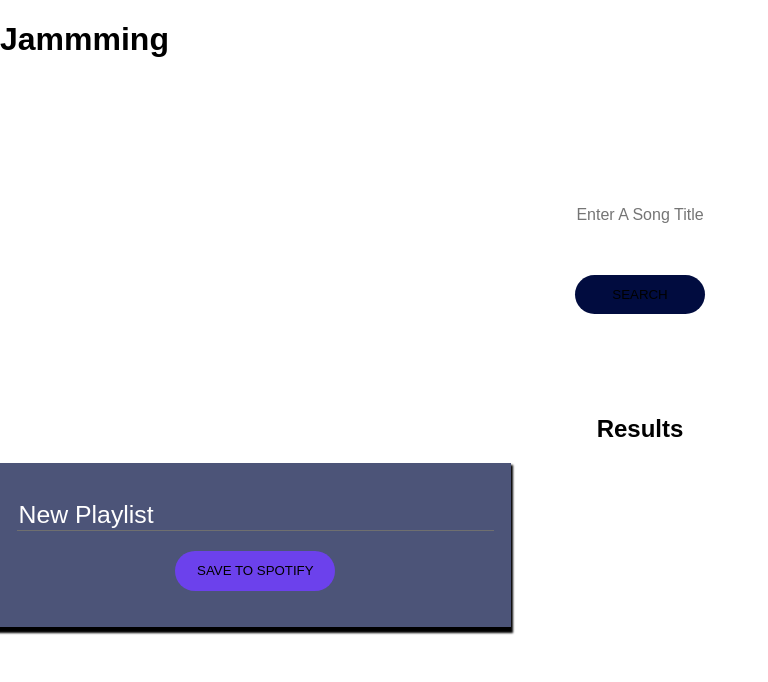
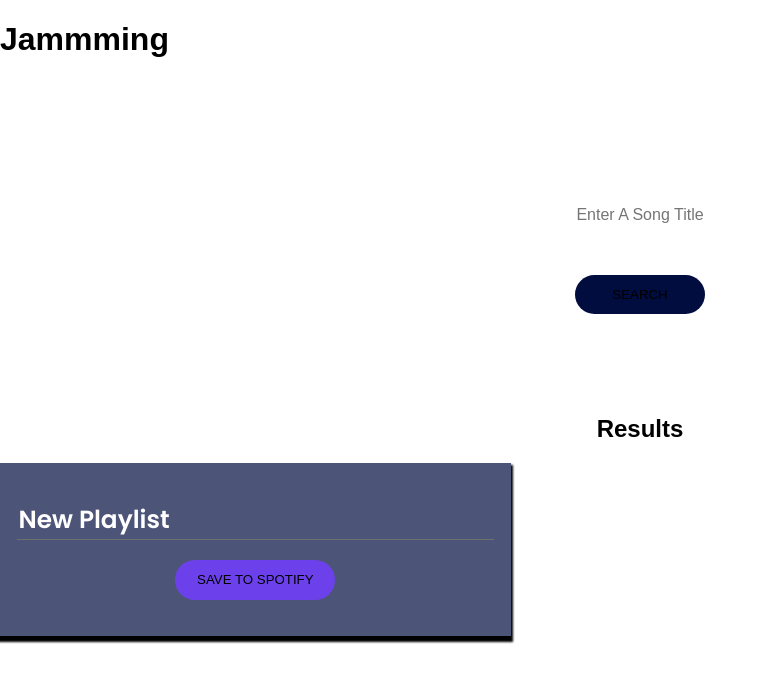
Before and after one commit to pearviracha/Jammming, a React (Create React App) app: page / in a window 1280 px wide. Shown: the top 682 px of the page, without its empty margins (0-768 px from the left). Built offline with nearby package versions, Linux system fonts and the light colour scheme.

Commit message:
revision

```diff
--- a/public/index.html
+++ b/public/index.html
@@ -1,4 +1,5 @@
-<!DOCTYPE html>
+
+<!doctype html>
 <html lang="en">
   <head>
     <meta charset="utf-8">
@@ -10,15 +11,10 @@
     -->
     <link rel="manifest" href="%PUBLIC_URL%/manifest.json">
     <link rel="shortcut icon" href="%PUBLIC_URL%/favicon.ico">
-    <!--
-      Notice the use of %PUBLIC_URL% in the tags above.
-      It will be replaced with the URL of the `public` folder during the build.
-      Only files inside the `public` folder can be referenced from the HTML.
+    <link href="https://fonts.googleapis.com/css?family=Poppins:600" rel="stylesheet">
+    <link href="https://fonts.googleapis.com/css?family=Work+Sans:300,500" rel="stylesheet">
+    <link href="/jammming/public/index.html">
 
-      Unlike "/favicon.ico" or "favicon.ico", "%PUBLIC_URL%/favicon.ico" will
-      work correctly both with client-side routing and a non-root public URL.
-      Learn how to configure a non-root public URL by running `npm run build`.
-    -->
     <title>React App</title>
   </head>
   <body>
@@ -29,10 +25,8 @@
     <!--
       This HTML file is a template.
       If you open it directly in the browser, you will see an empty page.
-
       You can add webfonts, meta tags, or analytics to this file.
       The build step will place the bundled scripts into the <body> tag.
-
       To begin the development, run `npm start` or `yarn start`.
       To create a production bundle, use `npm run build` or `yarn build`.
     -->
--- a/public/reset.css
+++ b/public/reset.css
@@ -0,0 +1,43 @@
+html, body, div, span, applet, object, iframe,
+h1, h2, h3, h4, h5, h6, p, blockquote, pre,
+a, abbr, acronym, address, big, cite, code,
+del, dfn, em, img, ins, kbd, q, s, samp,
+small, strike, strong, sub, sup, tt, var,
+b, u, i, center,
+dl, dt, dd, ol, ul, li,
+fieldset, form, label, legend,
+table, caption, tbody, tfoot, thead, tr, th, td,
+article, aside, canvas, details, embed,
+figure, figcaption, footer, header, hgroup,
+menu, nav, output, ruby, section, summary,
+time, mark, audio, video {
+  margin: 0;
+  padding: 0;
+  border: 0;
+  font-size: 100%;
+  font: inherit;
+  vertical-align: baseline;
+}
+/* HTML5 display-role reset for older browsers */
+article, aside, details, figcaption, figure,
+footer, header, hgroup, menu, nav, section {
+  display: block;
+}
+body {
+  line-height: 1;
+}
+ol, ul {
+  list-style: none;
+}
+blockquote, q {
+  quotes: none;
+}
+blockquote:before, blockquote:after,
+q:before, q:after {
+  content: '';
+  content: none;
+}
+table {
+  border-collapse: collapse;
+  border-spacing: 0;
+}
--- a/src/Components/App/App.js
+++ b/src/Components/App/App.js
@@ -23,6 +23,12 @@
     this.savePlaylist = this.savePlaylist.bind(this);
 }
 
+  search(term) {
+    Spotify.search(term).then(searchResults => {
+      this.setState({searchResults: searchResults});
+  });
+}
+
     addTrack(track) {
       let tracks = this.state.playlistTracks;
       if (!tracks.includes(track)) {
@@ -42,20 +48,13 @@
 
     savePlaylist() {
       const trackURIs = this.state.playlistTracks.map(track => trackURIs);
-      Spotify.savePlaylist(this.state.playlistName, trackURIs).then(() => {
-        this.setState({
-          playlistName: 'New Playlist',
-          playlistTracks: []
-        });
-      });
+      Spotify.savePlaylist(this.state.playlistName, trackURIs)//.then(() => {
+          //this.setState({
+          //playlistName: 'New Playlist',
+          //playlistTracks: []
+        //});
+      //});
     }
-
-    search(term) {
-      Spotify.search(term).then(searchResults => {
-        this.setState({searchResults: searchResults});
-      });
-    }
-
 
   render() {
     return (
@@ -78,4 +77,6 @@
   }
 }
 
+console.log(Spotify.savePlaylist('Christmas', 1));
+
 export default App;
--- a/src/index.js
+++ b/src/index.js
@@ -5,5 +5,6 @@
 import registerServiceWorker from './registerServiceWorker';
 
 
+
 ReactDOM.render(<App />, document.getElementById('root'));
 registerServiceWorker();
--- a/src/util/Spotify.js
+++ b/src/util/Spotify.js
@@ -54,23 +54,23 @@
     let userId;
 
     return fetch('https://api.spotify.com/v1/me', {headers: headers}
-    ).then(response => response.json()
-    ).then(jsonResponse => {
-      userId = jsonResponse.id;
-      return fetch(`https://api.spotify.com/v1/users/${userId}/playlists`, {
-        headers: headers,
-        method: 'POST',
-        body: JSON.stringify({name: name})
-      }).then(response => response.json()
-      ).then(jsonResponse => {
-        const playlistId = jsonResponse.id;
-        return fetch(`https://api.spotify.com/v1/users/${userId}/playlists/${playlistId}/tracks`, {
-          headers: headers,
-          method: 'POST',
-          body: JSON.stringify({uris: trackUris})
-        });
-      });
-    });
+  )//.then(response => response.json()
+//).then(jsonResponse => {
+    //  userId = jsonResponse.id;
+    //  return fetch(`https://api.spotify.com/v1/users/${userId}/playlists`, {
+    //    headers: headers,
+    //    method: 'POST',
+    //    body: JSON.stringify({name: name})
+    //  }).then(response => response.json()
+    //  ).then(jsonResponse => {
+    //    const playlistId = jsonResponse.id;
+    //    return fetch(`https://api.spotify.com/v1/users/${userId}/playlists/${playlistId}/tracks`, {
+    //      headers: headers,
+    //      method: 'POST',
+    //      body: JSON.stringify({uris: trackUris})
+    //    });
+    //  });
+  //  });
   }
 };
 
```
